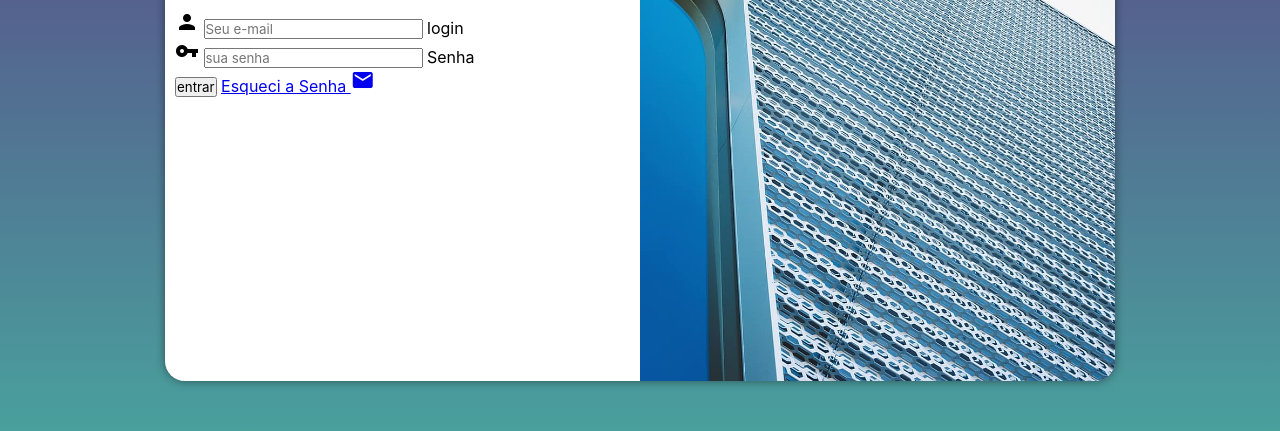
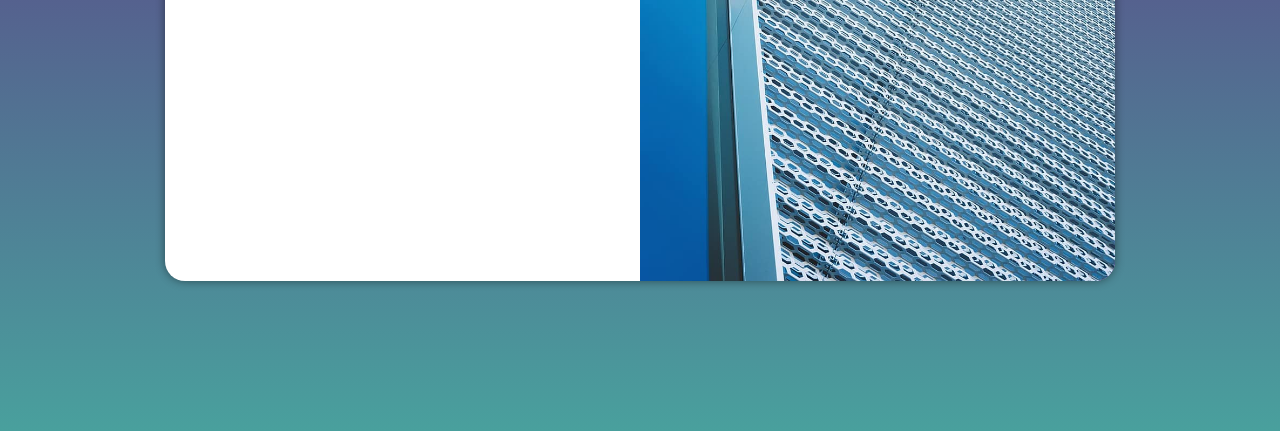
Before and after one commit to FrankMarcelino/projeto-login, a plain HTML site: page index.html in a window 1280 px wide. Shown: the part 369-800 px from the top of the page. Drawn offline with Linux system fonts and the light colour scheme.

```diff
--- a/estilos/style.css
+++ b/estilos/style.css
@@ -27,9 +27,9 @@
 
 section#login {
     position: absolute;
-    /*top: 50%;*/
+    top: 50%;
     left: 50%;
-    transform: translate(-50%, 50%);
+    transform: translate(-50%, -50%);
     overflow: hidden;
 
     background-color: white;
```
